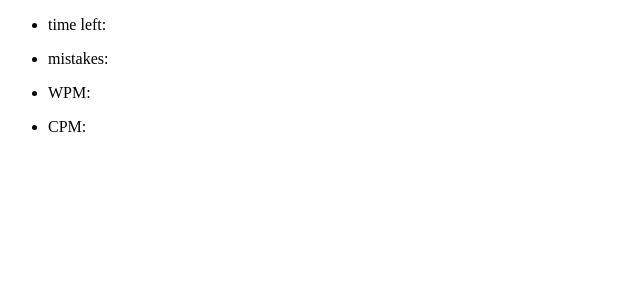
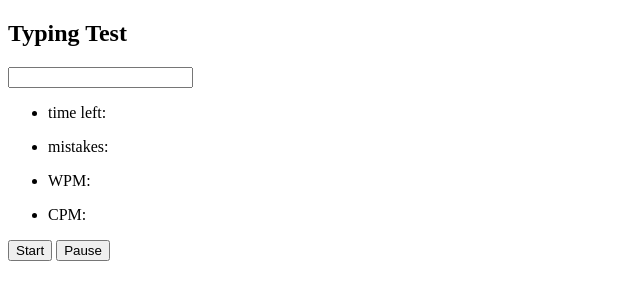
Before and after one commit to Neerajrawat123/code-damn, a plain HTML site: page index.html in a window 1280 px wide. Shown: the whole page, without its empty margins (0-640 px from the left). Drawn offline with Linux system fonts and the light colour scheme.

Commit message:
adding styles

```diff
--- a/index.html
+++ b/index.html
@@ -7,39 +7,46 @@
     <link rel="stylesheet" href="style.css" />
   </head>
   <body>
-    <div id="container">
+    <div class="container">
+
       <div class="container-box">
+          <div class="heading">
+              <h2>Typing Test</h2>
+          </div>
+          <input class="main_input" type="text">
+          <div class="typing-text">
 
+          </div>
           <div class="bottom">
               <ul class="score">
+
                   <li>
-              <p class="time-left">
-                time left:
+                      <p class="time-left">time left:
+                          <span><b></b></span>
+                      </p>
+                  </li><li>
+                      <p class="mistakes">mistakes:
+                          <span><b></b></span>
+                      </p>
+                  </li><li>
+                      <p class="wpm">WPM:
                           <span><b></b></span>
                       </p>
                   </li>
                   <li>
-              <p class="mistakes">
-                mistakes:
-                <span><b> </b></span>
+                      <p class="cpm">CPM:
+                          <span><b></b></span>
                       </p>
-            </li>
-            <li>
-              <p class="wpm">
-                WPM:
-                <span><b> </b></span>
-              </p>
-            </li>
-            <li>
-              <p class="cpm">
-                CPM:
-                <span><b> </b></span>
-              </p>
-            </li>
               </ul>
+              <button class="start_btn btn">Start</button>
+              <button class="paused_btn btn">Pause</button>
+
+
 
           </div>
+
       </div>
+
   </div>
     <script src="script.js"></script>
   </body>
```
Lines whose indentation alone changed are shown as unchanged.
